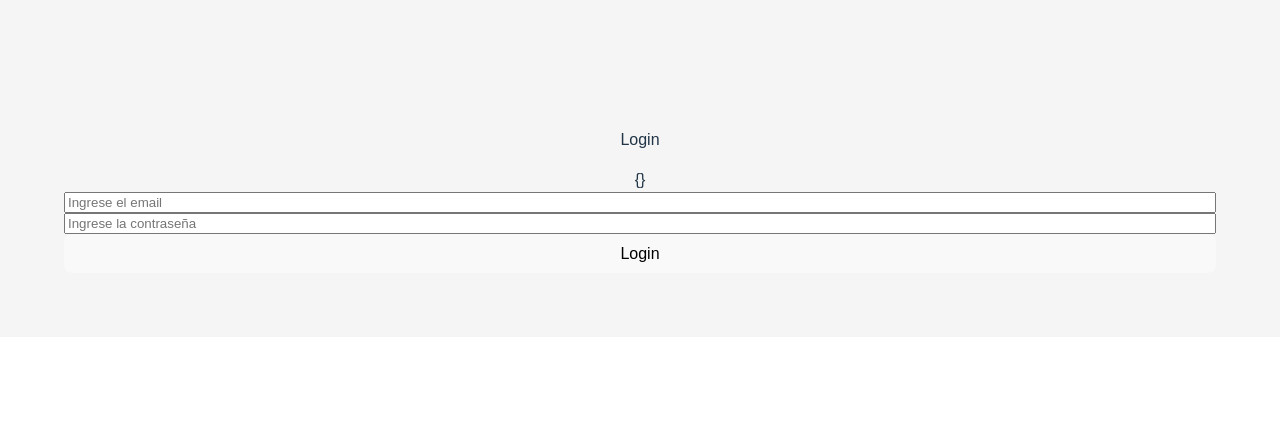
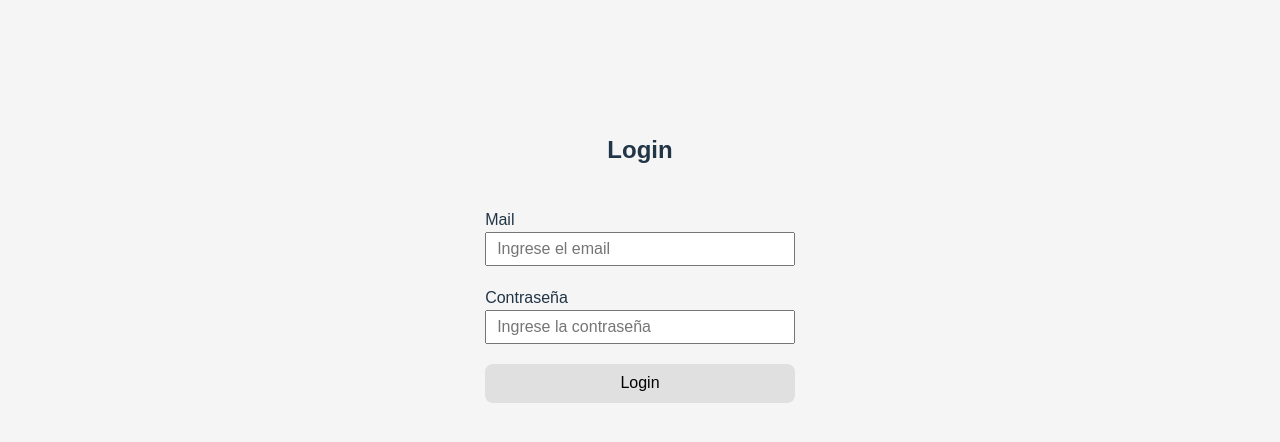
Before and after one commit to Arieljunik/PNT2, a Vue app: page /login in a window 1280 px wide. Shown: the top 442 px of the page. Built offline with nearby package versions, Linux system fonts and the light colour scheme.

Commit message:
agrego estilos al formulario

```diff
--- a/src/components/views/LoginView.vue
+++ b/src/components/views/LoginView.vue
@@ -1,20 +1,29 @@
 <template>
-    <p>Login</p>
-    <div class="flex">
-        {{ userStore.currentUser }}
+    <div class="container">
+        <h2>Login</h2>
+        <form action="#">
+            <div class="data">
+                <label for="email">Mail</label>
                 <input
+                    id="email"
                     v-model="email"
                     type="text"
                     placeholder="Ingrese el email"
                 >
+            </div>
+            <div class="data">
+                <label for="password">Contraseña</label>
                 <input
+                    id="password"
                     v-model="password"
                     type="password"
                     placeholder="Ingrese la contraseña"
                 >
-        <button @click="() => handleLogin({email, password})">
+            </div>
+            <button type="button" @click="() => handleLogin({email, password})">
                 Login
             </button>
+        </form>
     </div>
 </template>
 <script setup>
@@ -41,7 +50,6 @@ const handleLogin = async (user) => {
         if(!userFound){
             throw 'El usuario o la contraseña son incorrectos';
         }
-
         // guardo el usuario en el estado
         userStore.login(userFound)
     } catch (err) {
@@ -51,8 +59,41 @@ const handleLogin = async (user) => {
 
 </script>
 <style>
-.flex {
+
+.container {
     display: flex;
+    justify-content: center;
+    align-items: center;
     flex-direction: column;
+    width: 100%;
 }
+
+.container form .data {
+    width: 100%;
+    text-align: left;
+    margin-top: 20px;
+    margin-bottom: 20px;
+}
+
+
+
+form .data label {
+    font-size: 16px;
+}
+
+form .data input {
+    height: 100%;
+    width: 100%;
+    padding: 6px;
+    padding-left: 10px;
+    font-size: 16px;
+    box-sizing: border-box;
+}
+
+form button {
+    height: 100%;
+    width: 100%;
+    background-color: rgb(224, 224, 224);
+}
+
 </style>
```
Lines whose indentation alone changed are shown as unchanged.
